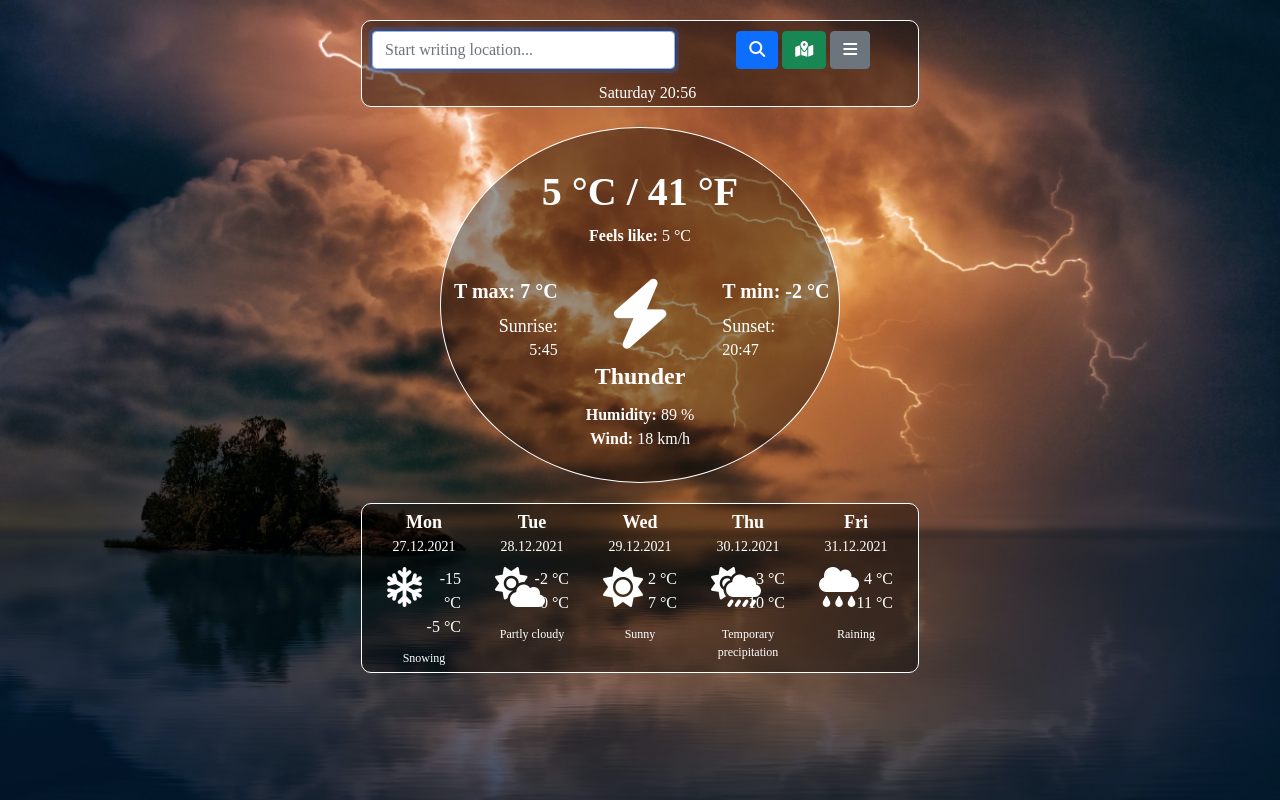
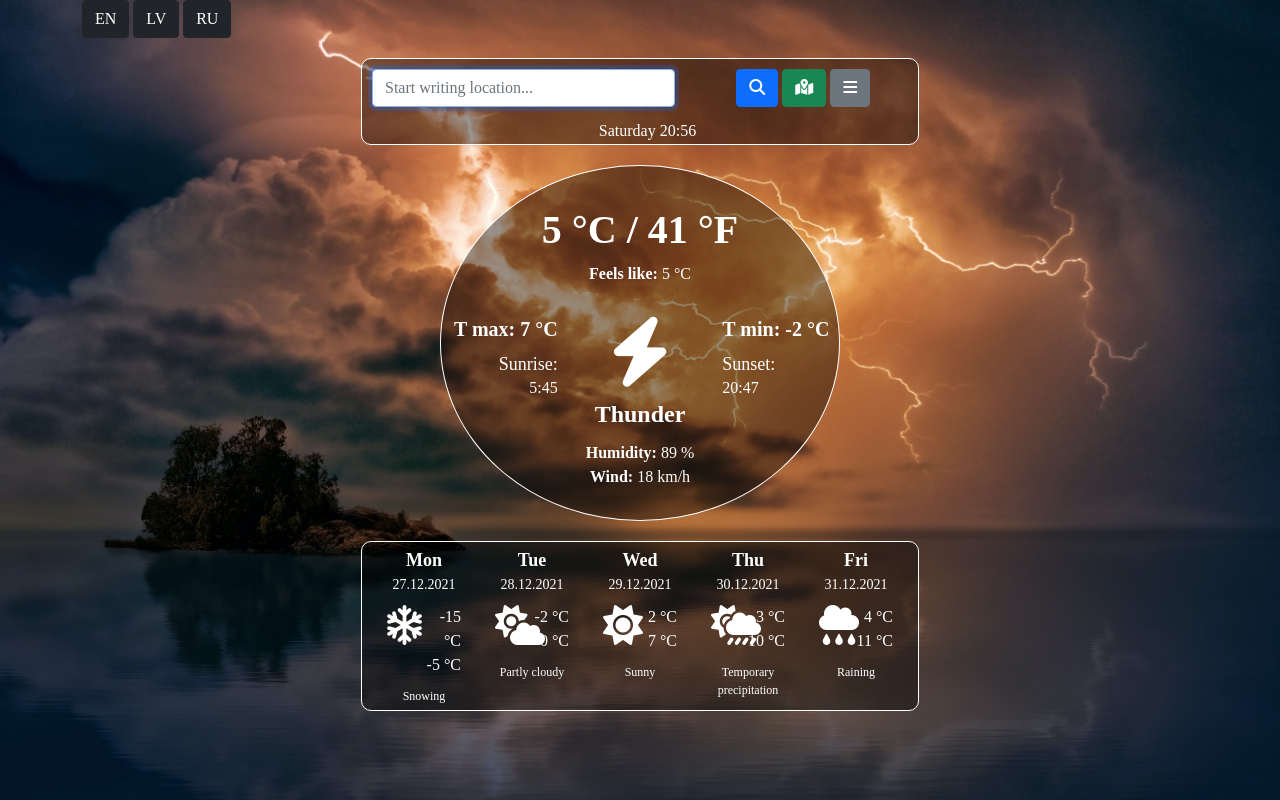
Before and after one commit to ElinaStarcenko/ES-weather, a plain HTML site: page index.html in a window 1280 px wide. Drawn offline with nearby package versions, Linux system fonts and the light colour scheme; no server answers; a web font is replaced by a local one.

Commit message:
Added language buttons

```diff
--- a/index.html
+++ b/index.html
@@ -26,6 +26,9 @@
   </head>
   <body>
     <div class="container">
+        <button type="submit" class="btn btn-dark" id="in-english-button">EN</button>
+        <button type="submit" class="btn btn-dark" id="in-latvian-button">LV</button>
+        <button type="submit" class="btn btn-dark" id="in-russian-button">RU</button>
       <header class="searching-field">
         <form id="search-form">
           <div class="row">
```
